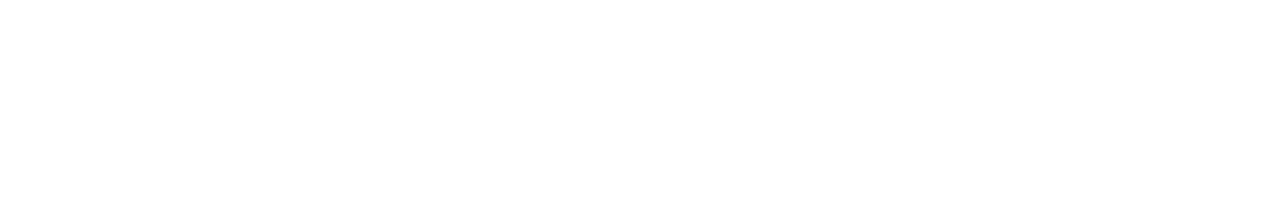
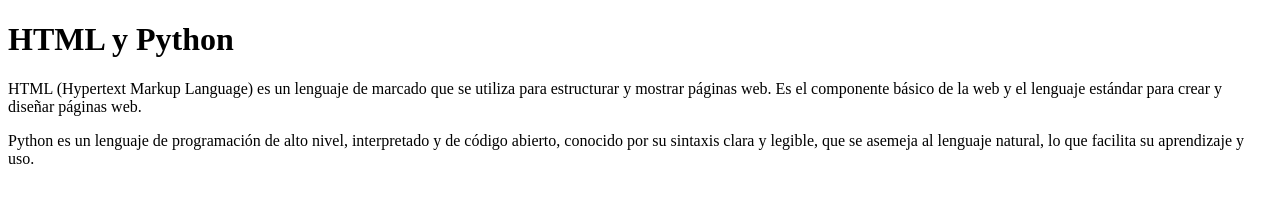
Before and after one commit to sebastiansantis1/Clase-2, a plain HTML site: page index.html in a window 1280 px wide. Drawn offline with Linux system fonts and the light colour scheme.

Commit message:
cambios en Header

```diff
--- a/index.html
+++ b/index.html
@@ -7,6 +7,15 @@
     <link rel="icon" href="./imagenes/logo.png">
 </head>
 <body>
+    <header>
+        <h1>HTML y Python</h1>
+        <p>
+            HTML (Hypertext Markup Language) es un lenguaje de marcado que se utiliza para estructurar y mostrar páginas web. Es el componente básico de la web y el lenguaje estándar para crear y diseñar páginas web.
+        </p>
+        <p>
+            Python es un lenguaje de programación de alto nivel, interpretado y de código abierto, conocido por su sintaxis clara y legible, que se asemeja al lenguaje natural, lo que facilita su aprendizaje y uso.
+        </p>
+    </header>
 
 </body>
 </html>
```
